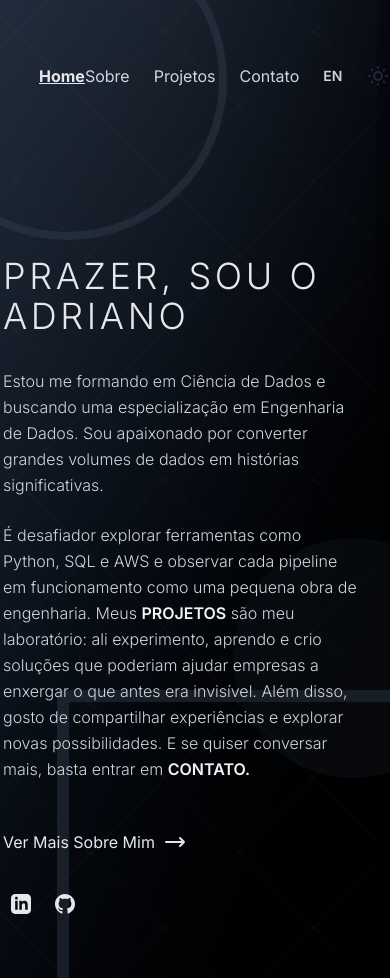
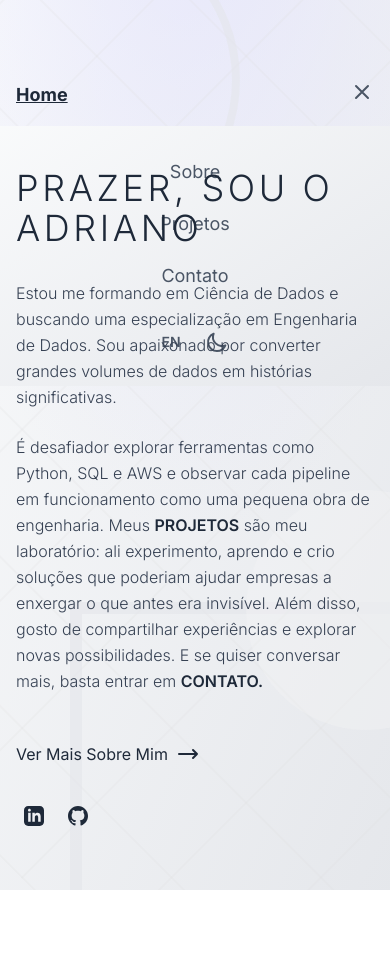
Before and after one commit to AdriMayc/Portfolio2.0, a React (Vite) app: page / in a window 390 px wide. Both pictures are taken after a click on the button "Open menu". After the commit the page ends 890 px from the top, so only its background shows below. Built offline with nearby package versions, Linux system fonts and the light colour scheme.

Commit message:
feat: Navbar Mobile

```diff
--- a/src/components/Navbar.jsx
+++ b/src/components/Navbar.jsx
@@ -1,7 +1,12 @@
 // src/components/Navbar.jsx
-import React from "react";
+import React, { useState } from "react";
 import { Link } from "react-router-dom";
-import { AsteriskIcon, MoonIcon, SunIcon } from "./icons";
+import {
+  MoonIcon,
+  SunIcon,
+  MenuIcon, // <-- Importar novo ícone
+  CloseIcon, // <-- Importar novo ícone
+} from "./icons";
 
 const Navbar = ({
   theme,
@@ -11,12 +16,23 @@
   currentContent,
   themeClasses,
 }) => {
+  // --- NOVO: Estado para controlar o menu mobile ---
+  const [isMenuOpen, setIsMenuOpen] = useState(false);
+
+  // --- NOVO: Função para fechar o menu ao clicar em um link ---
+  const handleLinkClick = () => {
+    setIsMenuOpen(false);
+  };
+
   return (
-    <header className="flex justify-between items-center mb-20 ml-5">
-      <Link to="/" aria-label="Home">
-        <span className="font-bold underline">Home</span>
+    // Adicionado `relative` para posicionar o menu mobile
+    <header className="relative flex justify-between items-center mb-20  p-4 md:p-0">
+      <Link to="/" aria-label="Home" onClick={handleLinkClick}>
+        <span className="font-bold underline text-lg">Home</span>
       </Link>
-      <nav className="flex items-center space-x-6 md:space-x-8">
+
+      {/* --- ATUALIZADO: Navegação para Desktop (escondida em mobile) --- */}
+      <nav className="hidden md:flex items-center space-x-6 md:space-x-8">
         <Link
           to="/about"
           className={`transition-colors ${themeClasses.textSubtle} ${themeClasses.textHover}`}
@@ -43,14 +59,70 @@
         </button>
         <button
           onClick={toggleTheme}
-          className={`text-gray-800 dark:text-gray-400 cursor-pointer ${
-            theme ? "hover:text-gray-600" : "hover:text-gray-900"
-          }`}
+          className={`cursor-pointer ${themeClasses.textSubtle} ${themeClasses.textHover}`}
           aria-label="Toggle dark mode"
         >
           {theme === "light" ? <MoonIcon /> : <SunIcon />}
         </button>
       </nav>
+
+      {/* --- NOVO: Botão do Menu Mobile (visível apenas em mobile) --- */}
+      <div className="md:hidden">
+        <button
+          onClick={() => setIsMenuOpen(!isMenuOpen)}
+          className={`${themeClasses.textSubtle} ${themeClasses.textHover}`}
+          aria-label="Open menu"
+        >
+          {isMenuOpen ? <CloseIcon /> : <MenuIcon />}
+        </button>
+      </div>
+
+      {/* --- NOVO: Painel do Menu Mobile --- */}
+      {isMenuOpen && (
+        <div
+          className={`md:hidden absolute top-full left-0 w-full z-20 ${themeClasses.bg}`}
+        >
+          <nav className="flex flex-col items-center space-y-6 py-8">
+            <Link
+              to="/about"
+              onClick={handleLinkClick}
+              className={`text-lg transition-colors ${themeClasses.textSubtle} ${themeClasses.textHover}`}
+            >
+              {currentContent.nav_about}
+            </Link>
+            <Link
+              to="/projects"
+              onClick={handleLinkClick}
+              className={`text-lg transition-colors ${themeClasses.textSubtle} ${themeClasses.textHover}`}
+            >
+              {currentContent.nav_projects}
+            </Link>
+            <Link
+              to="/contact"
+              onClick={handleLinkClick}
+              className={`text-lg transition-colors ${themeClasses.textSubtle} ${themeClasses.textHover}`}
+            >
+              {currentContent.nav_contact}
+            </Link>
+            {/* Controles de idioma e tema também no mobile */}
+            <div className="flex items-center space-x-6 pt-4">
+              <button
+                onClick={toggleLanguage}
+                className={`transition-colors font-semibold text-sm cursor-pointer ${themeClasses.textSubtle} ${themeClasses.textHover}`}
+              >
+                {language === "pt" ? "EN" : "PT"}
+              </button>
+              <button
+                onClick={toggleTheme}
+                className={`cursor-pointer ${themeClasses.textSubtle} ${themeClasses.textHover}`}
+                aria-label="Toggle dark mode"
+              >
+                {theme === "light" ? <MoonIcon /> : <SunIcon />}
+              </button>
+            </div>
+          </nav>
+        </div>
+      )}
     </header>
   );
 };
--- a/src/components/icons.jsx
+++ b/src/components/icons.jsx
@@ -89,3 +89,39 @@
         <path fillRule="evenodd" d="M5.05 4.05a7 7 0 119.9 9.9L10 18.9l-4.95-4.95a7 7 0 010-9.9zM10 11a2 2 0 100-4 2 2 0 000 4z" clipRule="evenodd" />
     </svg>
 );
+
+// Ícone de Menu (Hambúrguer)
+export const MenuIcon = () => (
+  <svg
+    xmlns="http://www.w3.org/2000/svg"
+    className="h-6 w-6"
+    fill="none"
+    viewBox="0 0 24 24"
+    stroke="currentColor"
+    strokeWidth={2}
+  >
+    <path
+      strokeLinecap="round"
+      strokeLinejoin="round"
+      d="M4 6h16M4 12h16m-7 6h7"
+    />
+  </svg>
+);
+
+// Ícone de Fechar (X)
+export const CloseIcon = () => (
+  <svg
+    xmlns="http://www.w3.org/2000/svg"
+    className="h-6 w-6"
+    fill="none"
+    viewBox="0 0 24 24"
+    stroke="currentColor"
+    strokeWidth={2}
+  >
+    <path
+      strokeLinecap="round"
+      strokeLinejoin="round"
+      d="M6 18L18 6M6 6l12 12"
+    />
+  </svg>
+);
--- a/src/sections/Home.jsx
+++ b/src/sections/Home.jsx
@@ -68,11 +68,11 @@
       <div className={`absolute top-[55%] -right-24 w-60 h-60 rounded-full transition-colors ${themeClasses.shapeBg}`}></div>
 
       {/* Content - mesma estrutura do About */}
-      <div className="relative w-full flex justify-center pt-32 pb-16 px-4 sm:px-6 lg:px-8">
+      <div className="relative w-full flex justify-center pt-10 md:pt-32 pb-16 px-4 sm:px-6 lg:px-8">
 
         {/* Navbar - agora posicionada igual ao About */}
         <div className="absolute top-0 left-0 w-full">
-          <div className="relative z-10 w-full max-w-6xl mx-auto px-8 py-16">
+          <div className="relative z-10 w-full max-w-6xl mx-auto md:px-8 py-16 ">
             <Navbar
               theme={theme}
               toggleTheme={toggleTheme}
```
